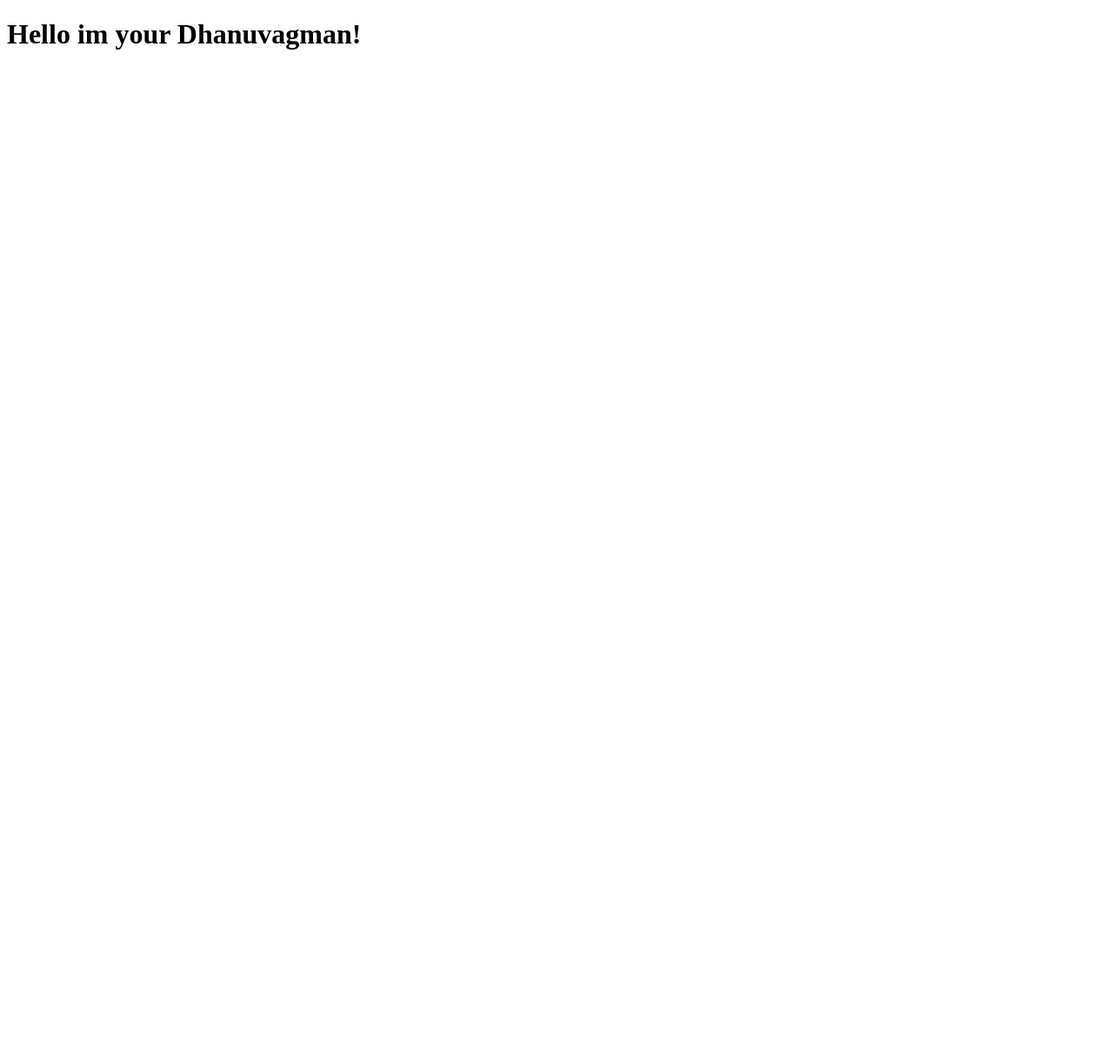
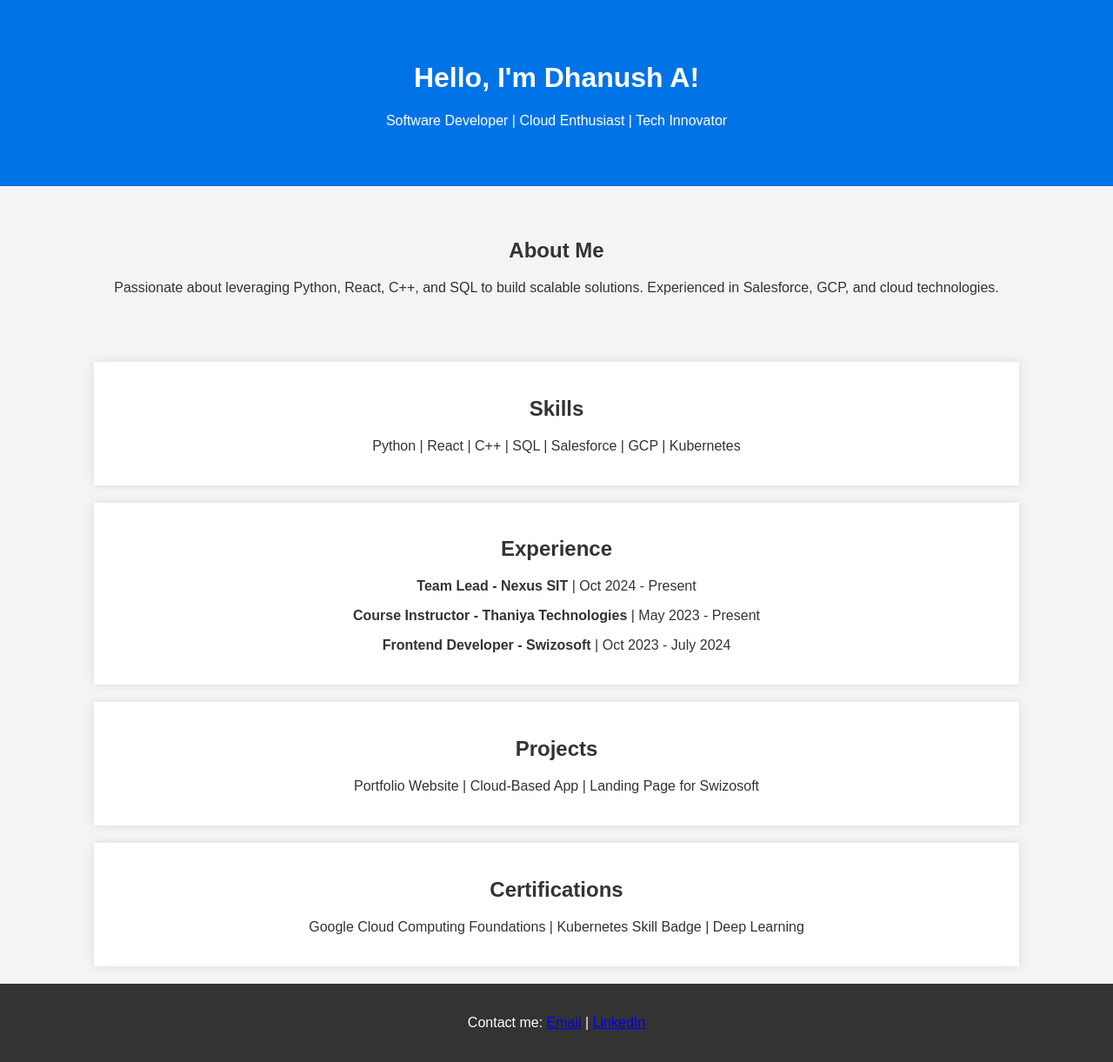
Before and after one commit to dhanuvagman006/dhanuvagman006.github.io, a plain HTML site: page index.html in a window 1280 px wide. Shown: the whole page at 87% size. Before the commit the page ends 800 px from the top, so only its background shows below. Drawn offline with Linux system fonts and the light colour scheme.

Commit message:
Update index.html

```diff
--- a/index.html
+++ b/index.html
@@ -3,9 +3,77 @@
 <head>
     <meta charset="UTF-8">
     <meta name="viewport" content="width=device-width, initial-scale=1.0">
-    <title>Dhanush A</title>
+    <title>Dhanush A - Portfolio</title>
+    <style>
+        body {
+            font-family: Arial, sans-serif;
+            margin: 0;
+            padding: 0;
+            background-color: #f4f4f4;
+            color: #333;
+        }
+        header {
+            text-align: center;
+            padding: 50px;
+            background: #0073e6;
+            color: white;
+        }
+        section {
+            padding: 40px;
+            text-align: center;
+        }
+        .skills, .experience, .projects, .certifications {
+            background: #fff;
+            margin: 20px auto;
+            padding: 20px;
+            width: 80%;
+            box-shadow: 0px 0px 10px rgba(0,0,0,0.1);
+        }
+        footer {
+            text-align: center;
+            padding: 20px;
+            background: #333;
+            color: white;
+        }
+    </style>
 </head>
 <body>
-    <h1>Hello im your Dhanuvagman!</h1>
+
+    <header>
+        <h1>Hello, I'm Dhanush A!</h1>
+        <p>Software Developer | Cloud Enthusiast | Tech Innovator</p>
+    </header>
+
+    <section class="about">
+        <h2>About Me</h2>
+        <p>Passionate about leveraging Python, React, C++, and SQL to build scalable solutions. Experienced in Salesforce, GCP, and cloud technologies.</p>
+    </section>
+
+    <section class="skills">
+        <h2>Skills</h2>
+        <p>Python | React | C++ | SQL | Salesforce | GCP | Kubernetes</p>
+    </section>
+
+    <section class="experience">
+        <h2>Experience</h2>
+        <p><strong>Team Lead - Nexus SIT</strong> | Oct 2024 - Present</p>
+        <p><strong>Course Instructor - Thaniya Technologies</strong> | May 2023 - Present</p>
+        <p><strong>Frontend Developer - Swizosoft</strong> | Oct 2023 - July 2024</p>
+    </section>
+
+    <section class="projects">
+        <h2>Projects</h2>
+        <p>Portfolio Website | Cloud-Based App | Landing Page for Swizosoft</p>
+    </section>
+
+    <section class="certifications">
+        <h2>Certifications</h2>
+        <p>Google Cloud Computing Foundations | Kubernetes Skill Badge | Deep Learning</p>
+    </section>
+
+    <footer>
+        <p>Contact me: <a href="mailto:dhanuvagman69@gmail.com">Email</a> | <a href="https://www.linkedin.com/in/dhanuvagman">LinkedIn</a></p>
+    </footer>
+
 </body>
 </html>
```
